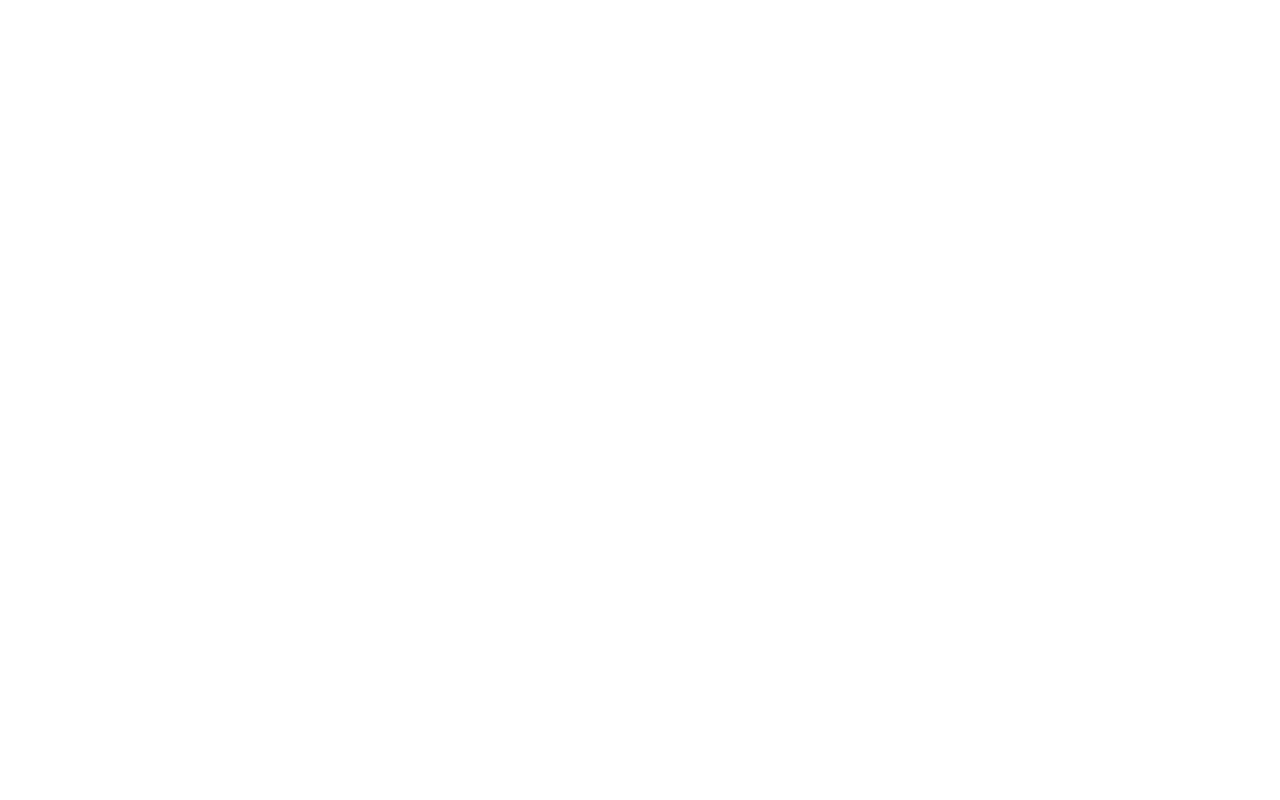
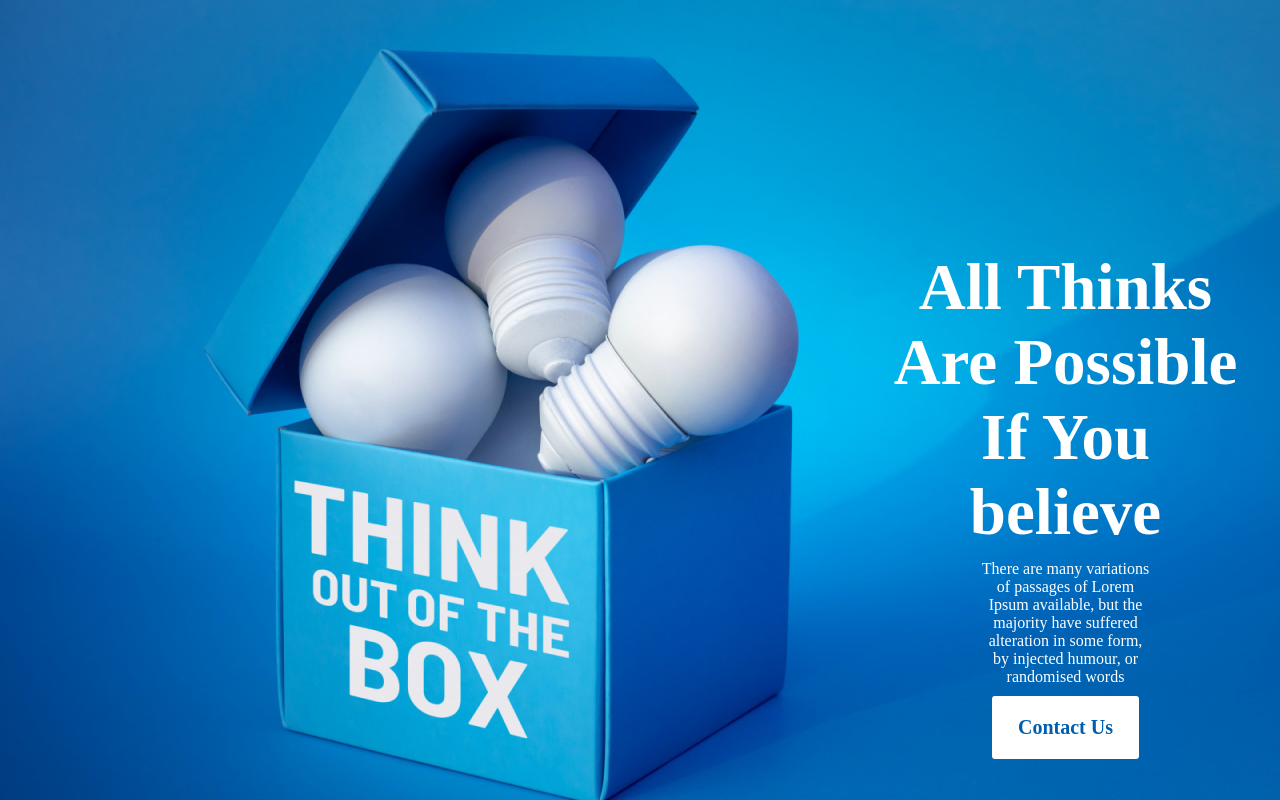
Before and after one commit to AkhiSharmin/Assigemnt-website, a plain HTML site: page index.html in a window 1280 px wide. Drawn offline with Linux system fonts and the light colour scheme.

Commit message:
new code

```diff
--- a/css/style.css
+++ b/css/style.css
@@ -0,0 +1,47 @@
+*{
+    margin: 0;
+    padding: 0;
+    font-family: 'Work Sans';
+}
+/***************************
+ banner section styles start
+ ***************************/
+.banner-background{
+    width: 100%;
+    height:
+    100vh;
+    background-image: url(../images/banner/banner3.png);
+    display: flex;
+    justify-content: center;
+    text-align: center;
+    align-items: center;
+}
+.banner-titel{
+    font-size: 65px;
+    color: #FFFFFF;
+    font-weight: 700;
+}
+.banner-part{
+    position: absolute;
+    left: 851px;
+    top: 230px;
+    padding: 20px 40px;
+}
+.banner-description{
+    font-weight: 400;
+    font-size: 16px;
+    color: #FFFFFF;
+    padding: 10px 90px;
+}
+.btn-primary{
+    font-weight: 600;
+    font-size: 20px;
+    color: #005FAC;
+    background-color: #FFFFFF;
+    padding: 20px 26px;
+    border: none;
+    border-radius: 3px;
+}
+/*************************
+ banner section styles end
+ *************************/
--- a/index.html
+++ b/index.html
@@ -9,6 +9,19 @@
     <link rel="preconnect" href="https://fonts.googleapis.com"><link rel="preconnect" href="https://fonts.gstatic.com" crossorigin><link href="https://fonts.googleapis.com/css2?family=Lato:ital@1&family=Lobster&family=Open+Sans&family=Oswald:wght@500&family=Poppins:wght@400;500&display=swap" rel="stylesheet">
 </head>
 <body>
-
+        <header></header>
+        <main>
+            <!-- Banner section start-->
+            <section class="banner-section">
+                <div class="banner-background">
+                    <div class="banner-part">
+                        <h1 class="banner-titel">All Thinks Are Possible If You believe</h1>
+                        <p class="banner-description">There are many variations of passages of Lorem Ipsum available, but the majority have suffered alteration in some form, by injected humour, or randomised words</p>
+                        <button class="btn-primary">Contact Us</button>
+                    </div>
+                </div>
+            </section>
+            <!-- Banner section end-->
+        </main>
 </body>
 </html>
```
